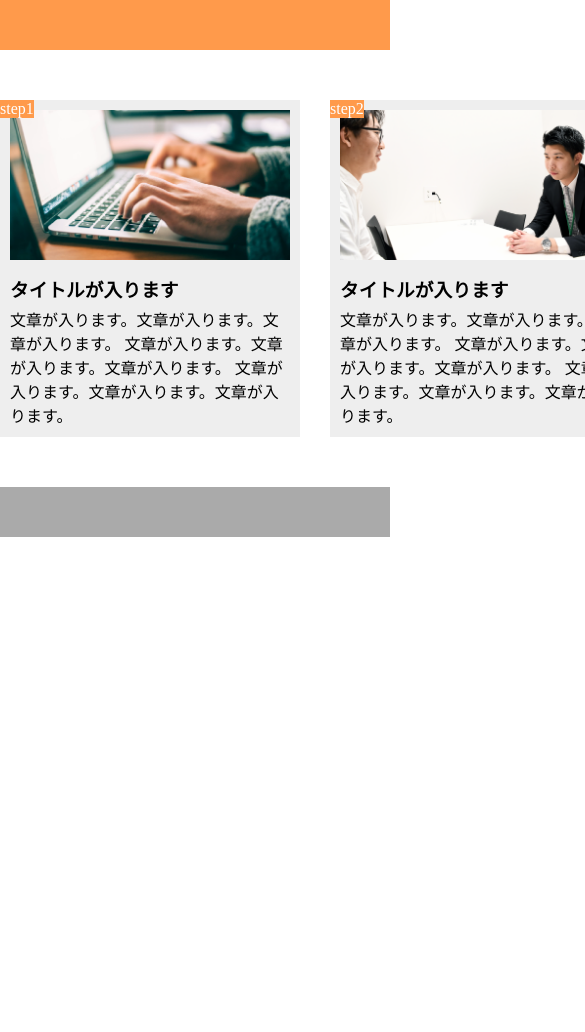
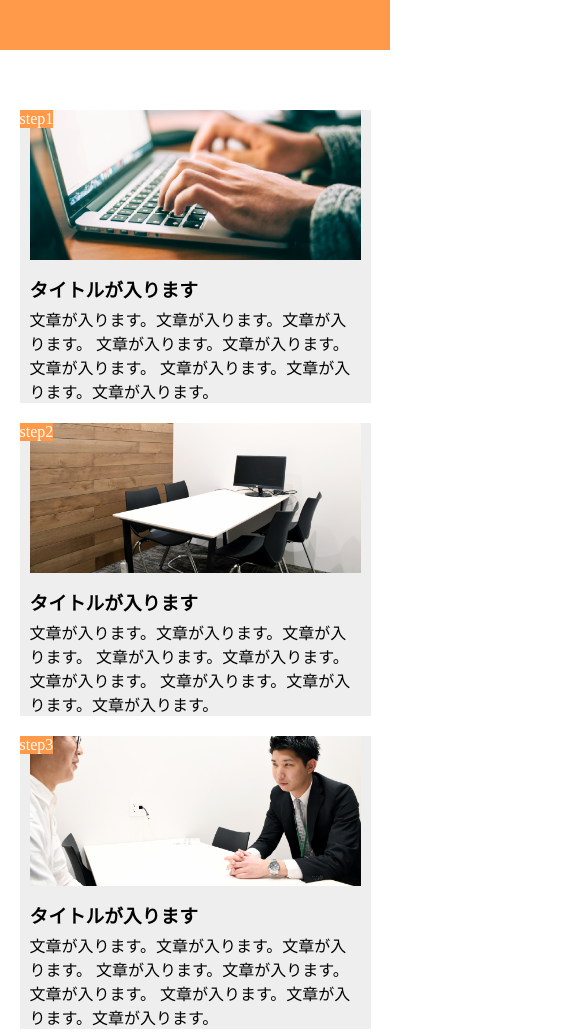
Before and after one commit to yo30M/html, a plain HTML site: page exercise9/exercise9-2.html in a window 390 px wide. Shown: the top 1032 px of the page, 585 px wide, since content can reach past the window. Before the commit the page ends 844 px from the top, so only its background shows below. Drawn offline with Linux system fonts and the light colour scheme.

Commit message:
[Finish]課題1

```diff
--- a/exercise9/exercise9-2.css
+++ b/exercise9/exercise9-2.css
@@ -47,7 +47,7 @@ footer {
 }
 
 .content-img2 {
-  background-image: url(img/flow03.png);
+  background-image: url(img/flow02.png);
   height: 150px;
   background-position: bottom;
   background-size: cover;
@@ -55,7 +55,7 @@ footer {
 }
 
 .content-img3 {
-  background-image: url(img/flow02.png);
+  background-image: url(img/flow03.png);
   height: 150px;
   background-position: bottom;
   background-size: cover;
@@ -77,3 +77,31 @@ footer {
 .content:nth-child(2) {
   margin-right: 30px;
 }
+
+@media screen and (max-width:768px) {
+  main {
+    display: block;
+    width: 100%;
+  }
+}
+
+@media screen and (max-width:768px) {
+  .content {
+    width: 90%;
+  }
+}
+
+@media screen and (max-width:768px) {
+  .content:nth-child(1) {
+    margin: 0 auto 20px auto;
+  }
+
+@media screen and (max-width:768px) {
+  .content:nth-child(2) {
+    margin: 0 auto 20px auto;
+  }
+
+@media screen and (max-width:768px) {
+  .content:nth-child(3) {
+    margin: 0 auto;
+  }
--- a/exercise9/exercise9-2.html
+++ b/exercise9/exercise9-2.html
@@ -2,6 +2,7 @@
 <html lang="ja">
   <head>
     <meta charset="UTF-8" />
+    <meta name="viewport" content="width=device-width,initial-scale=1.0">
     <!-- CSSファイルの読み込み -->
     <link rel="stylesheet" href="exercise9-2.css" />
     <title>EXERCISE9-2</title>
```
